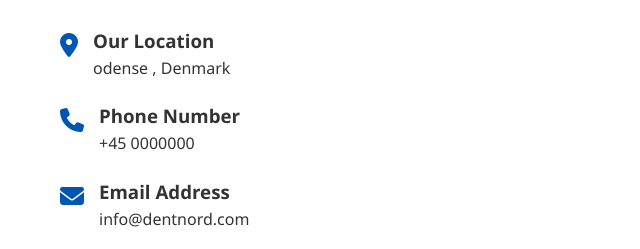
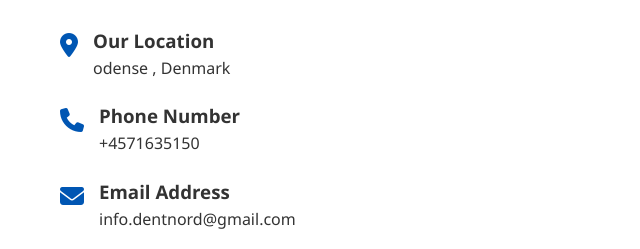
Before and after one commit to hosammistro-cmd/Landing-page, a plain HTML site: page index.html in a window 1280 px wide. Shown: the part 4020-4269 px from the top of the page, 0-640 px from the left. Drawn offline with Linux system fonts and the light colour scheme.

Commit message:
Update 2  index.html
mail and telf no

```diff
--- a/index.html
+++ b/index.html
@@ -718,7 +718,7 @@
             </div>
             <div>
               <h3>Phone Number</h3>
-              <p>+45 0000000</p>
+              <p>+4571635150</p>
             </div>
           </div>
           <div class="contact-item">
@@ -727,7 +727,7 @@
             </div>
             <div>
               <h3>Email Address</h3>
-              <p>info@dentnord.com</p>
+              <p>info.dentnord@gmail.com</p>
             </div>
           </div>
           <div class="contact-item">
```
